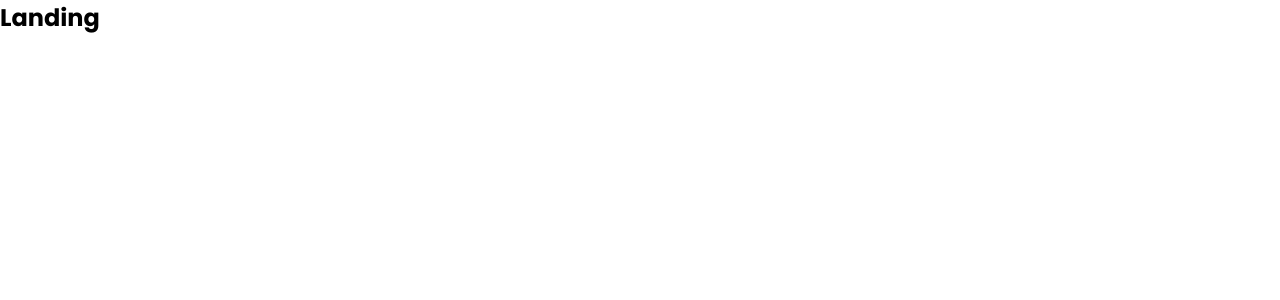
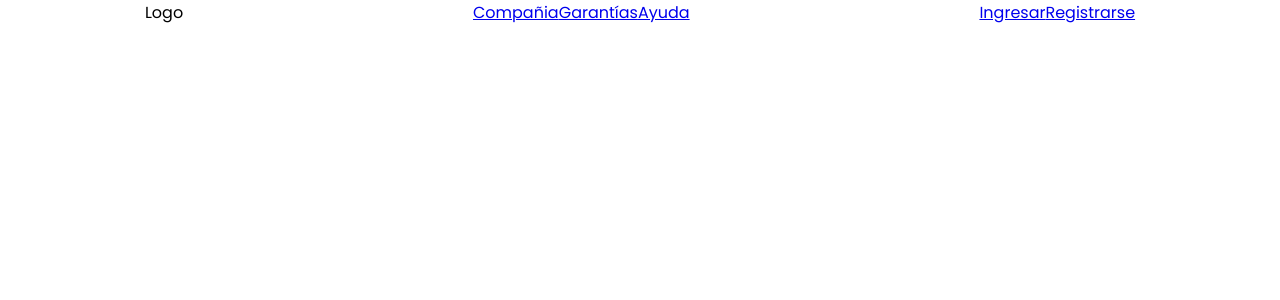
Before and after one commit to DiazAdriel0/AUXIE-App, a React (Vite) app in the folder Client/: page / in a window 1280 px wide. Shown: the top 300 px of the page. Built offline with nearby package versions, Linux system fonts and the light colour scheme.

Commit message:
view edited

```diff
--- a/Client/src/views/landing/Landing.tsx
+++ b/Client/src/views/landing/Landing.tsx
@@ -1,9 +1,10 @@
 import style from './landing.module.scss'
 
+import NavLanding from '../../components/nav-landing/NavLanding'
 const Landing = () => {
     return (
         <div className={style.landing}>
-            <h2>Landing</h2>
+            <NavLanding />
         </div>
     )
 }
```
